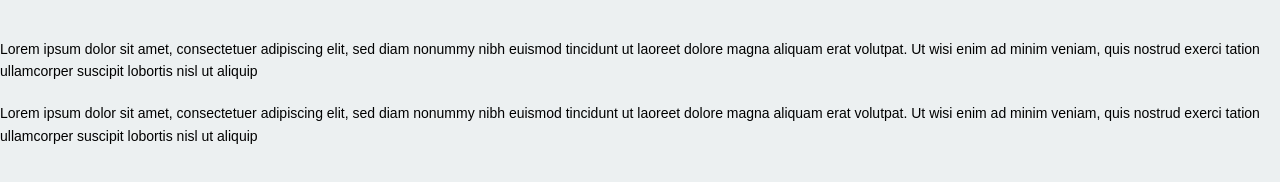
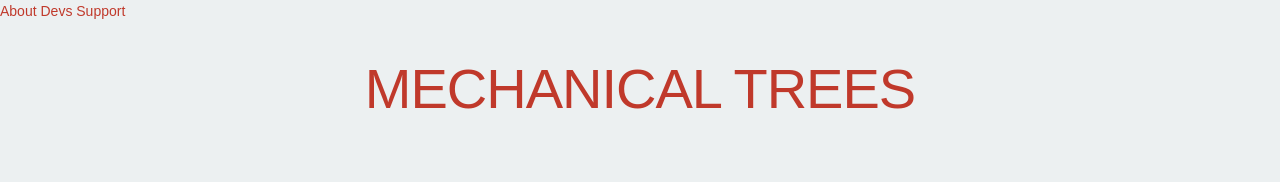
Before and after one commit to LILNAZ/Mechanical-tree-website, a plain HTML site: page index.html in a window 1280 px wide. Drawn offline with Linux system fonts and the light colour scheme.

Commit message:
Index header
ad nav and H1 w/ title

```diff
--- a/index.html
+++ b/index.html
@@ -8,9 +8,16 @@
 </head>
 <body>
 
-	<h1></h1>
-	<p>Lorem ipsum dolor sit amet, consectetuer adipiscing elit, sed diam nonummy nibh euismod tincidunt ut laoreet dolore magna aliquam erat volutpat. Ut wisi enim ad minim veniam, quis nostrud exerci tation ullamcorper suscipit lobortis nisl ut aliquip</p>
-	<p>Lorem ipsum dolor sit amet, consectetuer adipiscing elit, sed diam nonummy nibh euismod tincidunt ut laoreet dolore magna aliquam erat volutpat. Ut wisi enim ad minim veniam, quis nostrud exerci tation ullamcorper suscipit lobortis nisl ut aliquip</p>
+	<div class="header-wrap">
+		<p class="header-nav">
+			<a href="#">About</a>
+			<a href="#">Devs</a>
+			<a href="#">Support</a>
+		</p>
+		<div class="head-title-wrap">
+			<h1 class="head-title">Mechanical Trees</h1>
+		</div>
+	</div>
 
 <script src="/assets/js/jquery-2.1.1.min.js"></script>
 <script src="/assets/js/functions.js" type="text/javascript"></script>
```
